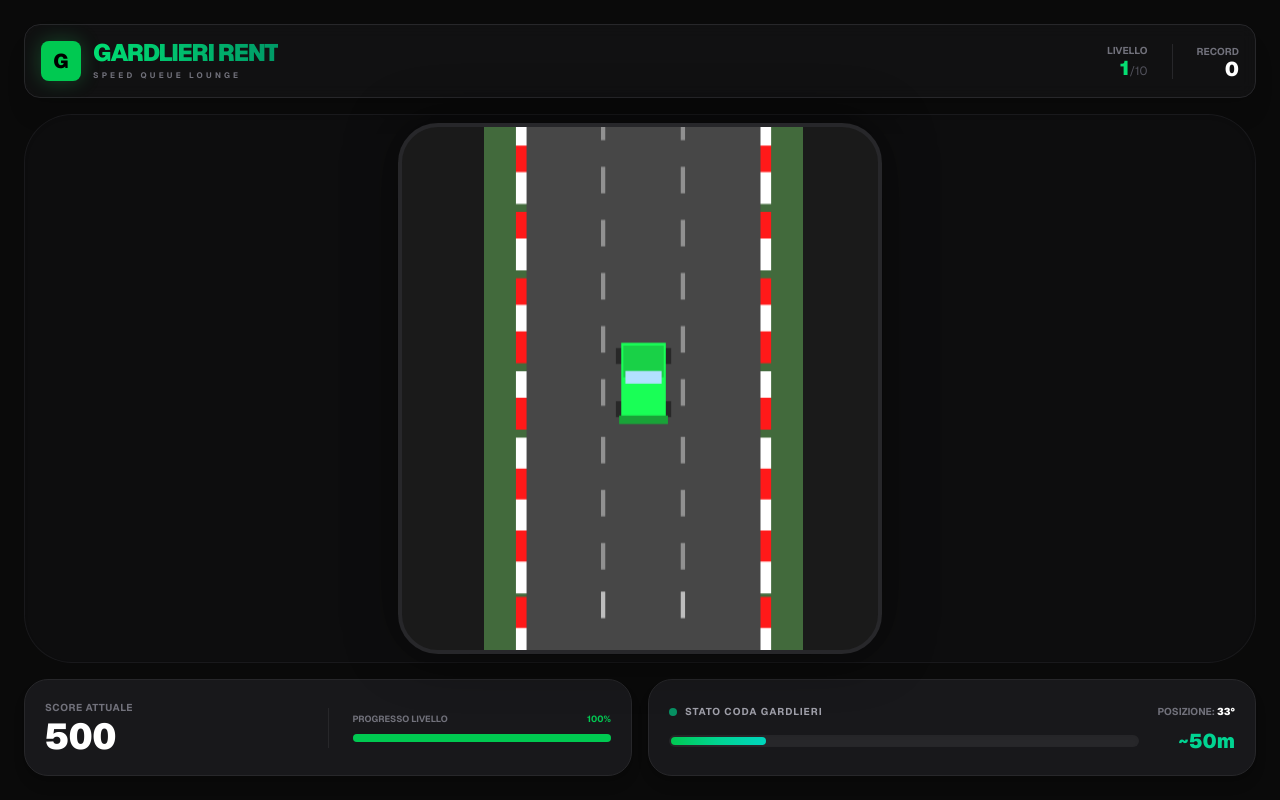
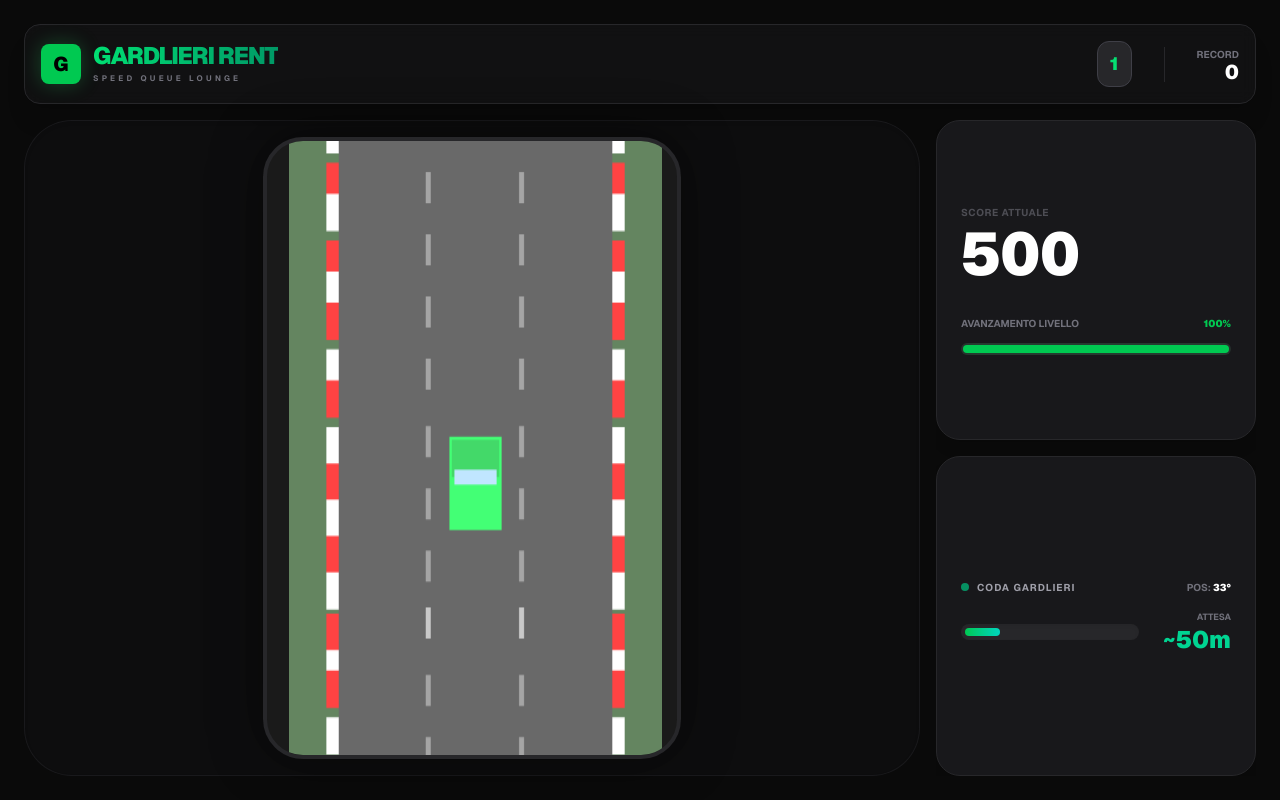
Before and after one commit to Akame96/speed-game, a Next.js app: page / in a window 1280 px wide. Built offline with nearby package versions, Linux system fonts and the light colour scheme.

Commit message:
upgrade speed car

```diff
--- a/app/game/engine.ts
+++ b/app/game/engine.ts
@@ -7,6 +7,7 @@ export interface GameConfig {
 
 export class GameSession {
   level = 1
+  unlockedLevels = 1
   totalScore = 0
   highScore = 0
 
@@ -17,6 +18,7 @@ export class GameSession {
   constructor() {
     if (typeof window !== 'undefined') {
       this.highScore = parseInt(localStorage.getItem('highScore') || '0')
+      this.unlockedLevels = parseInt(localStorage.getItem('unlockedLevels') || '1')
     }
   }
 
@@ -30,10 +32,22 @@ export class GameSession {
     }
   }
 
+  setLevel(l: number) {
+    if (l <= this.unlockedLevels) {
+      this.level = l
+    }
+  }
+
   checkLevelUp(currentScore: number): boolean {
     const target = this.levelThresholds[this.level - 1]
     if (currentScore >= target && this.level < 10) {
       this.level += 1
+      if (this.level > this.unlockedLevels) {
+        this.unlockedLevels = this.level
+        if (typeof window !== 'undefined') {
+          localStorage.setItem('unlockedLevels', this.unlockedLevels.toString())
+        }
+      }
       return true
     }
     return false
--- a/app/game/page.tsx
+++ b/app/game/page.tsx
@@ -12,50 +12,73 @@ export default function GamePage() {
   const [score, setScore] = useState(0)
   const [highScore, setHighScore] = useState(0)
   const [level, setLevel] = useState(1)
+  const [unlockedLevels, setUnlockedLevels] = useState(1)
   const [queueProgress, setQueueProgress] = useState(0.2)
   const [isReady, setIsReady] = useState(false)
+
   const [showLevelUpModal, setShowLevelUpModal] = useState(false)
+  const [showGameOverModal, setShowGameOverModal] = useState(false)
+  const [showLevelSelector, setShowLevelSelector] = useState(false)
 
   const currentConfig = session.current.getConfig()
   const queueStatus = getMockQueueStatus(queueProgress)
   const levelProgress = Math.min((score / currentConfig.targetScore) * 100, 100)
 
-  const initGame = async () => {
+  const initGame = async (targetLevel?: number) => {
     if (gameRef.current) {
       gameRef.current.destroy(true)
+      gameRef.current = null
+    }
+
+    if (targetLevel) {
+      session.current.setLevel(targetLevel)
+      setLevel(targetLevel)
     }
 
     const config = session.current.getConfig()
+
+    setTimeout(async () => {
       gameRef.current = await createGame(
         'game-container',
         config,
         (s) => setScore(s),
-      (finalScore) => {
-        session.current.endRun(finalScore)
+        (s) => {
+          session.current.endRun(s)
           setHighScore(session.current.highScore)
-        setScore(0)
+          setShowGameOverModal(true)
         },
-      () => {
+        (s) => {
+          session.current.endRun(s)
+          setHighScore(session.current.highScore)
           setShowLevelUpModal(true)
         }
       )
+    }, 100)
   }
 
   const handleNextLevel = () => {
     session.current.checkLevelUp(score)
     setLevel(session.current.level)
+    setUnlockedLevels(session.current.unlockedLevels)
     setShowLevelUpModal(false)
     setScore(0)
     initGame()
   }
 
+  const handleRetry = () => {
+    setShowGameOverModal(false)
+    setScore(0)
+    initGame()
+  }
+
+  const selectLevel = (l: number) => {
+    setShowLevelSelector(false)
+    setScore(0)
+    initGame(l)
+  }
+
+  // --- INDEPENDENT QUEUE LOOP ---
   useEffect(() => {
-    setHighScore(session.current.highScore)
-    if (initialized.current) return
-    initialized.current = true
-
-    initGame()
-
     const queueInterval = setInterval(() => {
       setQueueProgress((q) => {
         if (q >= 1) {
@@ -64,138 +87,170 @@ export default function GamePage() {
         }
         return q + 0.005
       })
-    }, 5000)
+    }, 4000)
+    return () => clearInterval(queueInterval)
+  }, [])
+
+  // --- INITIAL LOAD ---
+  useEffect(() => {
+    setHighScore(session.current.highScore)
+    setUnlockedLevels(session.current.unlockedLevels)
+    setLevel(session.current.level)
+
+    if (initialized.current) return
+    initialized.current = true
+    initGame()
 
     return () => {
-      clearInterval(queueInterval)
       if (gameRef.current) gameRef.current.destroy(true)
     }
   }, [])
 
   return (
-    <div className="h-screen w-full bg-neutral-950 text-white flex flex-col p-4 md:p-6 gap-4 font-sans select-none overflow-hidden">
+    <div className="h-screen w-full bg-neutral-950 text-white flex flex-col p-4 md:p-6 gap-4 font-sans select-none overflow-hidden text-sm md:text-base">
 
-      {/* HEADER - BRANDING (TOP) */}
+      {/* HEADER */}
       <div className="w-full flex justify-between items-center bg-zinc-900/50 p-4 rounded-2xl border border-zinc-800 shadow-xl backdrop-blur-sm shrink-0">
         <div className="flex items-center gap-3">
-          <div className="w-10 h-10 bg-green-500 rounded-lg flex items-center justify-center font-black text-black text-xl shadow-[0_0_20px_rgba(34,197,94,0.3)]">
-            G
-          </div>
+          <div className="w-10 h-10 bg-green-500 rounded-lg flex items-center justify-center font-black text-black text-xl shadow-[0_0_20px_rgba(34,197,94,0.3)]">G</div>
           <div>
-            <h1 className="text-xl md:text-2xl font-black tracking-tighter text-transparent bg-clip-text bg-gradient-to-r from-green-400 to-emerald-600 leading-none uppercase">
-              Gardlieri Rent
-            </h1>
-            <p className="text-[8px] text-zinc-500 uppercase tracking-[0.4em] font-bold mt-1">Speed Queue Lounge</p>
+            <h1 className="text-xl md:text-2xl font-black tracking-tighter text-transparent bg-clip-text bg-gradient-to-r from-green-400 to-emerald-600 leading-none uppercase text-nowrap">Gardlieri Rent</h1>
+            <p className="text-[8px] text-zinc-500 uppercase tracking-[0.4em] font-bold mt-1 text-nowrap">Speed Queue Lounge</p>
           </div>
         </div>
 
-        <div className="flex gap-6 items-center">
-          <div className="text-right">
-            <p className="text-[10px] text-zinc-500 uppercase font-bold">Livello</p>
-            <p className="text-xl font-black text-green-400 leading-none">{level}<span className="text-xs text-zinc-600 font-normal">/10</span></p>
-          </div>
-          <div className="text-right border-l border-zinc-800 pl-6">
+        <div className="flex gap-4 md:gap-8 items-center">
+          <button
+            onClick={() => {
+              setUnlockedLevels(session.current.unlockedLevels)
+              setShowLevelSelector(!showLevelSelector)
+            }}
+            className="flex items-center gap-2 bg-zinc-800 hover:bg-zinc-700 px-3 py-2 rounded-xl border border-zinc-700 transition-all active:scale-95"
+          >
+            <span className="text-[10px] font-bold uppercase text-zinc-400 hidden xs:block">Mappa</span>
+            <span className="text-lg font-black text-green-400">{level}</span>
+          </button>
+          <div className="text-right border-l border-zinc-800 pl-4 md:pl-8">
             <p className="text-[10px] text-zinc-500 uppercase font-bold">Record</p>
             <p className="text-xl font-black text-white leading-none">{highScore}</p>
           </div>
         </div>
       </div>
 
-      {/* GAME AREA (MIDDLE - EXPANDABLE) */}
-      <div className="flex-1 min-h-0 w-full flex items-center justify-center relative bg-zinc-900/30 rounded-[3rem] border border-zinc-800/50 shadow-inner group">
+      <div className="flex-1 flex flex-col md:flex-row gap-4 min-h-0 relative">
 
-        {/* GAME CONTAINER */}
-        <div className="h-full w-full max-w-[500px] flex items-center justify-center p-2">
-           <div
-              id="game-container"
-              className="h-full w-full rounded-[2.5rem] overflow-hidden shadow-[0_0_50px_rgba(0,0,0,0.6)] border-4 border-zinc-800 bg-[#1a1a1a]"
-            />
+        {/* LEVEL SELECTOR SIDEBAR */}
+        {showLevelSelector && (
+          <div className="absolute left-0 top-0 bottom-0 w-64 bg-zinc-900/95 backdrop-blur-xl z-50 border-r border-zinc-800 p-6 flex flex-col gap-4 animate-in slide-in-from-left duration-300">
+            <div className="flex justify-between items-center mb-2 text-nowrap">
+              <h3 className="font-black uppercase tracking-tighter text-zinc-400">Livelli Sbloccati</h3>
+              <button onClick={() => setShowLevelSelector(false)} className="text-zinc-600 hover:text-white px-2">✕</button>
+            </div>
+            <div className="grid grid-cols-2 gap-3 overflow-y-auto pr-2">
+              {[...Array(10)].map((_, i) => {
+                const l = i + 1
+                const isUnlocked = l <= unlockedLevels
+                const isCurrent = l === level
+                return (
+                  <button
+                    key={l}
+                    disabled={!isUnlocked}
+                    onClick={() => selectLevel(l)}
+                    className={`h-20 rounded-2xl border-2 flex flex-col items-center justify-center transition-all ${
+                      isCurrent
+                        ? 'border-green-500 bg-green-500/20 shadow-[0_0_15px_rgba(34,197,94,0.1)]'
+                        : isUnlocked
+                          ? 'border-zinc-700 bg-zinc-800 hover:border-zinc-500 hover:bg-zinc-700'
+                          : 'border-zinc-800 bg-zinc-900 opacity-40 grayscale cursor-not-allowed'
+                    }`}
+                  >
+                    <span className="text-[10px] font-bold uppercase opacity-50">Lvl</span>
+                    <span className="text-2xl font-black">{l}</span>
+                  </button>
+                )
+              })}
+            </div>
+          </div>
+        )}
+
+        {/* GAME AREA */}
+        <div className="flex-1 min-h-0 flex items-center justify-center relative bg-zinc-900/30 rounded-[3rem] border border-zinc-800/50 shadow-inner">
+          <div className="h-full w-full max-w-[450px] flex items-center justify-center p-4">
+             <div id="game-container" className="h-full w-full rounded-[2.5rem] overflow-hidden shadow-[0_0_50px_rgba(0,0,0,0.6)] border-4 border-zinc-800 bg-[#1a1a1a]" />
           </div>
 
-        {/* LEVEL COMPLETE MODAL (OVERLAY ON GAME) */}
+          {/* OVERLAYS */}
+          {showGameOverModal && (
+            <div className="absolute inset-0 bg-red-500/20 backdrop-blur-md flex items-center justify-center z-40 p-8 rounded-[3rem]">
+              <div className="bg-zinc-900 border border-red-500/30 p-8 rounded-[2.5rem] text-center shadow-2xl max-w-sm w-full animate-in zoom-in duration-300">
+                <div className="w-16 h-16 bg-red-500 rounded-full flex items-center justify-center mx-auto mb-4">
+                  <span className="text-3xl font-black text-white">!</span>
+                </div>
+                <h3 className="text-2xl font-black text-white mb-2 uppercase italic text-nowrap">MISSIONE FALLITA</h3>
+                <p className="text-zinc-500 text-xs uppercase font-bold mb-8">L'auto ha subito troppi danni!</p>
+                <button onClick={handleRetry} className="w-full bg-red-500 hover:bg-red-400 text-white py-4 rounded-2xl font-black transition-all active:scale-95 uppercase text-lg tracking-tighter">Riprova</button>
+              </div>
+            </div>
+          )}
+
           {showLevelUpModal && (
-          <div className="absolute inset-0 bg-black/80 backdrop-blur-xl flex items-center justify-center z-30 p-8 rounded-[3rem]">
-            <div className="bg-zinc-900 border border-green-500/30 p-8 rounded-[2.5rem] text-center shadow-2xl max-w-sm w-full">
-              <div className="w-20 h-20 bg-green-500 rounded-full flex items-center justify-center mx-auto mb-6">
-                <svg className="w-10 h-10 text-black" fill="none" stroke="currentColor" viewBox="0 0 24 24">
-                  <path strokeLinecap="round" strokeLinejoin="round" strokeWidth="4" d="M5 13l4 4L19 7" />
-                </svg>
+            <div className="absolute inset-0 bg-black/80 backdrop-blur-xl flex items-center justify-center z-40 p-8 rounded-[3rem]">
+              <div className="bg-zinc-900 border border-green-500/30 p-8 rounded-[2.5rem] text-center shadow-2xl max-w-sm w-full animate-in zoom-in duration-300">
+                <div className="w-16 h-16 bg-green-500 rounded-full flex items-center justify-center mx-auto mb-4">
+                   <svg className="w-10 h-10 text-black" fill="none" stroke="currentColor" viewBox="0 0 24 24"><path strokeLinecap="round" strokeLinejoin="round" strokeWidth="4" d="M5 13l4 4L19 7" /></svg>
                 </div>
-              <h3 className="text-3xl font-black text-white mb-2 uppercase tracking-tighter italic">LIVELLO {level} OK!</h3>
-              <p className="text-zinc-500 text-xs uppercase font-bold mb-8 tracking-widest">Velocità aumentata per il prossimo!</p>
-              <button
-                onClick={handleNextLevel}
-                className="w-full bg-green-500 hover:bg-green-400 text-black py-4 rounded-2xl font-black transition-all active:scale-95 uppercase text-lg tracking-tighter"
-              >
-                Continua Corsa
-              </button>
+                <h3 className="text-2xl font-black text-white mb-2 uppercase italic">TRAGUARDO!</h3>
+                <p className="text-zinc-500 text-xs uppercase font-bold mb-8 text-nowrap">Livello superato con successo.</p>
+                <button onClick={handleNextLevel} className="w-full bg-green-500 hover:bg-green-400 text-black py-4 rounded-2xl font-black transition-all active:scale-95 uppercase text-lg tracking-tighter">Prossimo</button>
               </div>
             </div>
           )}
         </div>
 
-      {/* FOOTER - STATS & QUEUE (BOTTOM) */}
-      <div className="w-full grid grid-cols-1 md:grid-cols-2 gap-4 shrink-0">
-
-        {/* SCORE PANEL */}
-        <div className="bg-zinc-900 p-5 rounded-3xl border border-zinc-800 shadow-lg flex items-center gap-6">
-          <div className="flex-1">
-            <p className="text-[10px] text-zinc-500 uppercase font-bold mb-1 tracking-wider">Score Attuale</p>
-            <p className="text-4xl font-black text-white tabular-nums leading-none">{score}</p>
-          </div>
-          <div className="w-[1px] h-10 bg-zinc-800" />
-          <div className="flex-1">
-            <div className="flex justify-between text-[9px] uppercase font-bold text-zinc-500 mb-2">
-              <span>Progresso Livello</span>
-              <span className="text-green-500">{Math.floor(levelProgress)}%</span>
-            </div>
-            <div className="w-full bg-zinc-800 h-2 rounded-full overflow-hidden">
-              <div
-                className="bg-green-500 h-full transition-all duration-300 shadow-[0_0_15px_rgba(34,197,94,0.5)]"
-                style={{ width: `${levelProgress}%` }}
-              />
+        {/* SIDEBAR RIGHT */}
+        <div className="w-full md:w-80 flex flex-col gap-4 shrink-0 overflow-hidden">
+            <div className="bg-zinc-900 p-6 rounded-3xl border border-zinc-800 shadow-lg flex-1 flex flex-col justify-center">
+              <p className="text-[10px] text-zinc-500 uppercase font-bold mb-1 tracking-wider opacity-60">Score Attuale</p>
+              <p className="text-6xl font-black text-white tabular-nums leading-none mb-8">{score}</p>
+              <div className="space-y-3">
+                <div className="flex justify-between text-[10px] uppercase font-bold text-zinc-500"><span>Avanzamento Livello</span><span className="text-green-500 font-black">{Math.floor(levelProgress)}%</span></div>
+                <div className="w-full bg-zinc-800 h-3 rounded-full overflow-hidden p-0.5">
+                  <div className="bg-green-500 h-full rounded-full transition-all duration-300 shadow-[0_0_15px_rgba(34,197,94,0.4)]" style={{ width: `${levelProgress}%` }} />
                 </div>
               </div>
             </div>
 
-        {/* QUEUE PANEL */}
-        <div className="bg-zinc-900 p-5 rounded-3xl border border-zinc-800 shadow-lg flex flex-col justify-center gap-3">
+            <div className="bg-zinc-900 p-6 rounded-3xl border border-zinc-800 shadow-lg flex-1 flex flex-col justify-center gap-4">
               <div className="flex justify-between items-center">
-            <h3 className="text-[10px] font-bold flex items-center gap-2 text-zinc-400 uppercase tracking-widest">
-              <span className="w-2 h-2 bg-emerald-500 rounded-full animate-pulse" />
-              Stato Coda Gardlieri
-            </h3>
-            <p className="text-[10px] text-zinc-500 font-bold uppercase">Posizione: <span className="text-white font-black">{queueStatus.position}°</span></p>
+                <h3 className="text-[10px] font-bold flex items-center gap-2 text-zinc-400 uppercase tracking-widest"><span className="w-2 h-2 bg-emerald-500 rounded-full animate-pulse" />Coda Gardlieri</h3>
+                <p className="text-[10px] text-zinc-500 font-bold uppercase">Pos: <span className="text-white font-black">{queueStatus.position}°</span></p>
               </div>
-
-          <div className="flex items-center gap-4">
-            <div className="flex-1 bg-zinc-800 h-3 rounded-full overflow-hidden p-0.5 shadow-inner">
-              <div
-                className="bg-gradient-to-r from-green-500 via-emerald-400 to-teal-400 h-full rounded-full transition-all duration-1000"
-                style={{ width: `${queueProgress * 100}%` }}
-              />
+              <div className="flex items-center gap-6">
+                <div className="flex-1 bg-zinc-800 h-4 rounded-full overflow-hidden p-1 shadow-inner">
+                  <div className="bg-gradient-to-r from-green-500 to-teal-400 h-full rounded-full transition-all duration-1000" style={{ width: `${queueProgress * 100}%` }} />
                 </div>
-            <p className="text-xl font-black text-emerald-400 w-20 text-right leading-none">~{queueStatus.estimatedMinutes}m</p>
+                <div className="text-right">
+                   <p className="text-[9px] text-zinc-500 font-bold uppercase mb-1">Attesa</p>
+                   <p className="text-2xl font-black text-emerald-400 leading-none">~{queueStatus.estimatedMinutes}m</p>
+                </div>
+              </div>
             </div>
         </div>
       </div>
 
-      {/* READY OVERLAY */}
+      {/* FINAL TURN OVERLAY */}
       {isReady && (
         <div className="fixed inset-0 bg-black/95 backdrop-blur-2xl flex items-center justify-center z-50 p-6">
           <div className="bg-zinc-900 border border-green-500/30 p-10 rounded-[4rem] text-center max-w-md w-full shadow-[0_0_150px_rgba(34,197,94,0.2)]">
-            <div className="w-24 h-24 bg-gradient-to-br from-green-400 to-emerald-600 rounded-full flex items-center justify-center mx-auto mb-8 shadow-[0_0_50px_rgba(34,197,94,0.3)] animate-bounce">
-              <svg className="w-12 h-12 text-black" fill="none" stroke="currentColor" viewBox="0 0 24 24">
-                <path strokeLinecap="round" strokeLinejoin="round" strokeWidth="4" d="M5 13l4 4L19 7" />
-              </svg>
+            <div className="w-20 h-20 bg-gradient-to-br from-green-400 to-emerald-600 rounded-full flex items-center justify-center mx-auto mb-8 shadow-[0_0_50px_rgba(34,197,94,0.3)] animate-bounce">
+              <svg className="w-12 h-12 text-black" fill="none" stroke="currentColor" viewBox="0 0 24 24"><path strokeLinecap="round" strokeLinejoin="round" strokeWidth="4" d="M5 13l4 4L19 7" /></svg>
             </div>
-            <h2 className="text-4xl font-black mb-2 text-white tracking-tighter italic uppercase">È il tuo turno!</h2>
+            <h2 className="text-3xl font-black mb-2 text-white tracking-tighter italic uppercase leading-none">È IL TUO TURNO!</h2>
             <p className="text-zinc-400 mb-10 leading-relaxed font-medium">L'auto di <span className="text-green-400 font-bold">Gardlieri Rent</span> è pronta al desk.</p>
             <button className="w-full bg-white hover:bg-zinc-200 text-black p-6 rounded-3xl font-black text-xl transition-all shadow-2xl active:scale-95 uppercase tracking-tighter">Inizia Noleggio</button>
           </div>
         </div>
       )}
-
     </div>
   )
 }
```
Also changed, not shown: app/game/game.ts (+64 -120 lines). Lines whose indentation alone changed are shown as unchanged.
